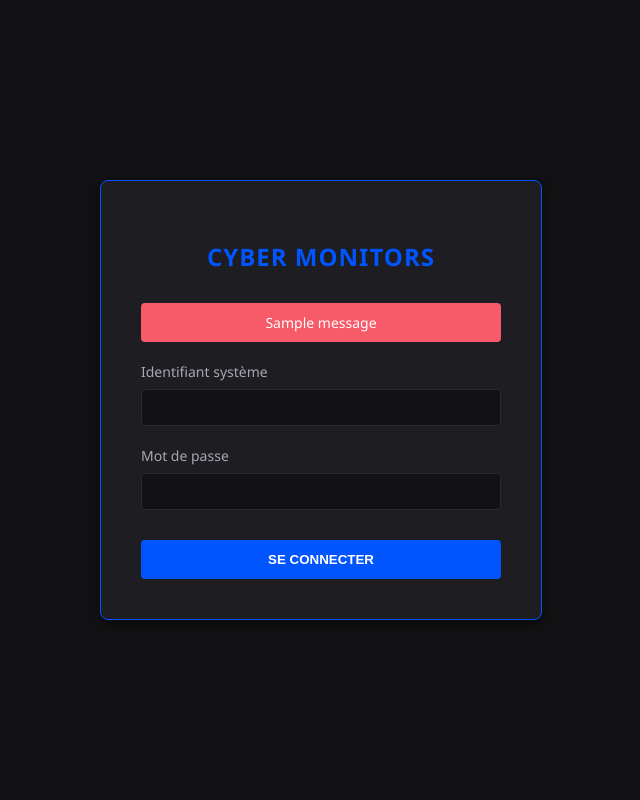
After one commit to 1katiana/CyberMonitors, a Python web app: template code_monitoring/dashboard/templates/login.html in a window 1280 px wide. The commit adds this page. Shown: the whole page, without its empty margins (319-959 px from the left). Run offline with Jinja, Linux system fonts and the light colour scheme; the template is opened without the code that fills it, so the values that code supplies are empty; one stand-in notice (Sample message) is shown.

Commit message:
feat(auth): securisation du dashboard avec bcrypt, expiration de session et page de profil
- Ajout du decorateur @login_required pour securiser les routes index et asset. - Integration de session.permanent avec un timeout absolu de 15 minutes. - Ajout des templates personnalises login.html et profil.html.

```diff
--- /dev/null
+++ b/code_monitoring/dashboard/templates/login.html
@@ -0,0 +1,117 @@
+<!DOCTYPE html>
+<html lang="fr">
+<head>
+    <meta charset="UTF-8">
+    <title>Cyber Monitor - Connexion</title>
+    <style>
+        body {
+            background-color: #121214;
+            color: #e1e1e6;
+            font-family: 'Segoe UI', Tahoma, Geneva, Verdana, sans-serif;
+            display: flex;
+            justify-content: center;
+            align-items: center;
+            height: 100vh;
+            margin: 0;
+        }
+
+        .login-container {
+            background-color: #1d1d22;
+            padding: 40px;
+            border-radius: 8px;
+            box-shadow: 0 4px 12px rgba(0, 0, 0, 0.5);
+            width: 100%;
+            max-width: 360px;
+            border: 1px solid #0055ff;
+        }
+
+        h2 {
+            text-align: center;
+            color: #0055ff;
+            margin-bottom: 30px;
+            text-transform: uppercase;
+            letter-spacing: 1px;
+        }
+
+        .form-group {
+            margin-bottom: 20px;
+        }
+
+        label {
+            display: block;
+            margin-bottom: 8px;
+            color: #a8a8b3;
+            font-size: 14px;
+        }
+
+        input {
+            width: 100%;
+            padding: 10px;
+            background-color: #121214;
+            border: 1px solid #29292e;
+            border-radius: 4px;
+            color: #fff;
+            box-sizing: border-box;
+        }
+
+            input:focus {
+                border-color: #0055ff;
+                outline: none;
+            }
+
+        button {
+            width: 100%;
+            padding: 12px;
+            background-color: #0055ff;
+            color: white;
+            border: none;
+            border-radius: 4px;
+            font-weight: bold;
+            cursor: pointer;
+            margin-top: 10px;
+            text-transform: uppercase;
+        }
+
+            button:hover {
+                background-color: #0044cc;
+            }
+
+        .alert {
+            background-color: #f75a68;
+            color: #fff;
+            padding: 10px;
+            border-radius: 4px;
+            margin-bottom: 20px;
+            text-align: center;
+            font-size: 14px;
+        }
+    </style>
+</head>
+<body>
+
+    <div class="login-container">
+        <h2>Cyber Monitors</h2>
+
+        {% with messages = get_flashed_messages(with_categories=true) %}
+        {% if messages %}
+        {% for category, message in messages %}
+        <div class="alert">{{ message }}</div>
+        {% endfor %}
+        {% endif %}
+        {% endwith %}
+
+        <form method="POST" action="{{ url_for('login') }}">
+            <div class="form-group">
+                <label for="username">Identifiant système</label>
+                <input type="text" id="username" name="username" required autocomplete="off">
+            </div>
+            <div class="form-group">
+                <label for="password">Mot de passe</label>
+                <input type="password" id="password" name="password" required>
+            </div>
+            <button type="submit">Se connecter</button>
+        </form>
+    </div>
+
+</body>
+</html>
```
Also changed, not shown: code_monitoring/dashboard/app.py (+116 -200 lines), code_monitoring/dashboard/templates/layout.html (+45 -27 lines), code_monitoring/dashboard/templates/profil.html (added, +55 -0 lines).
